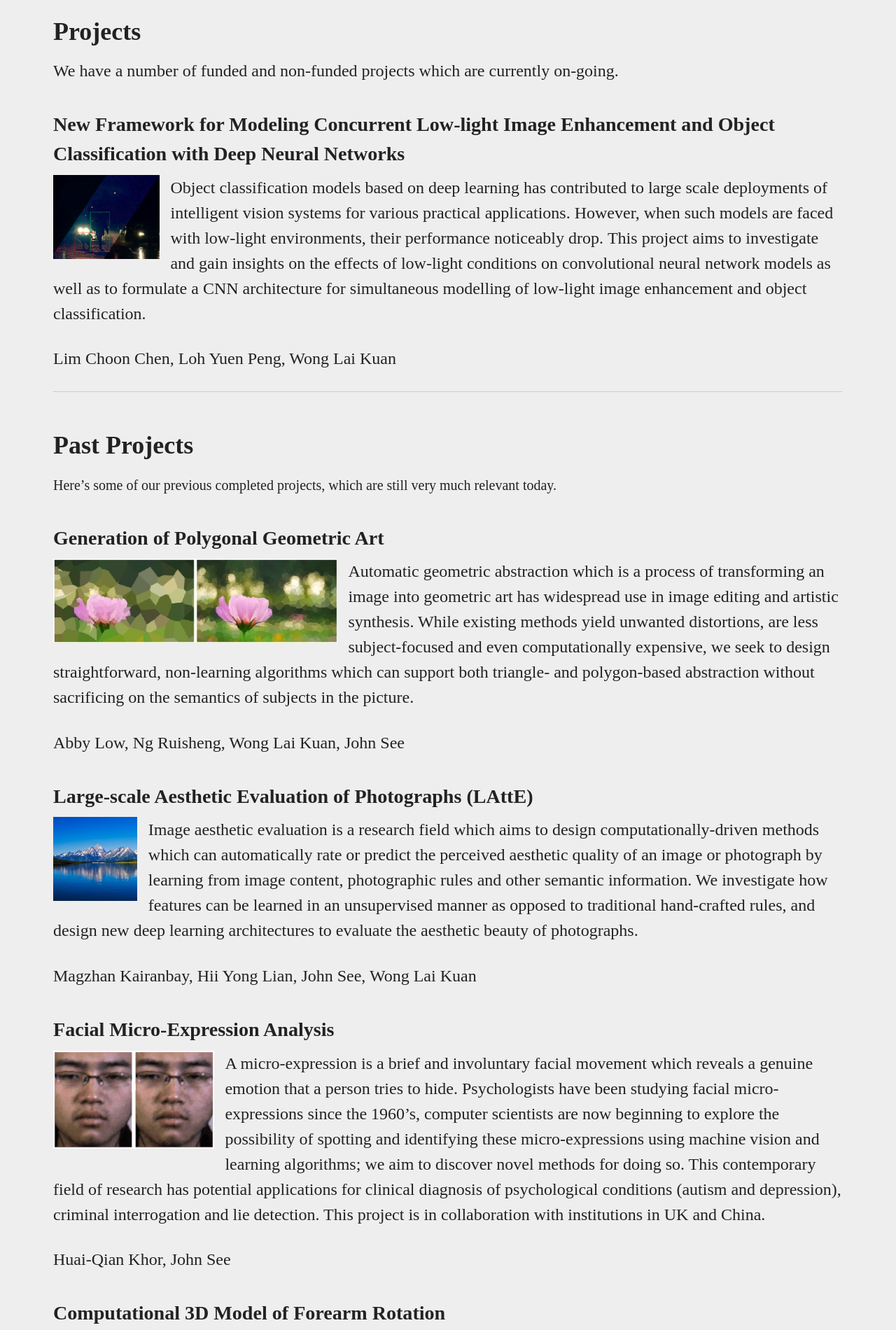
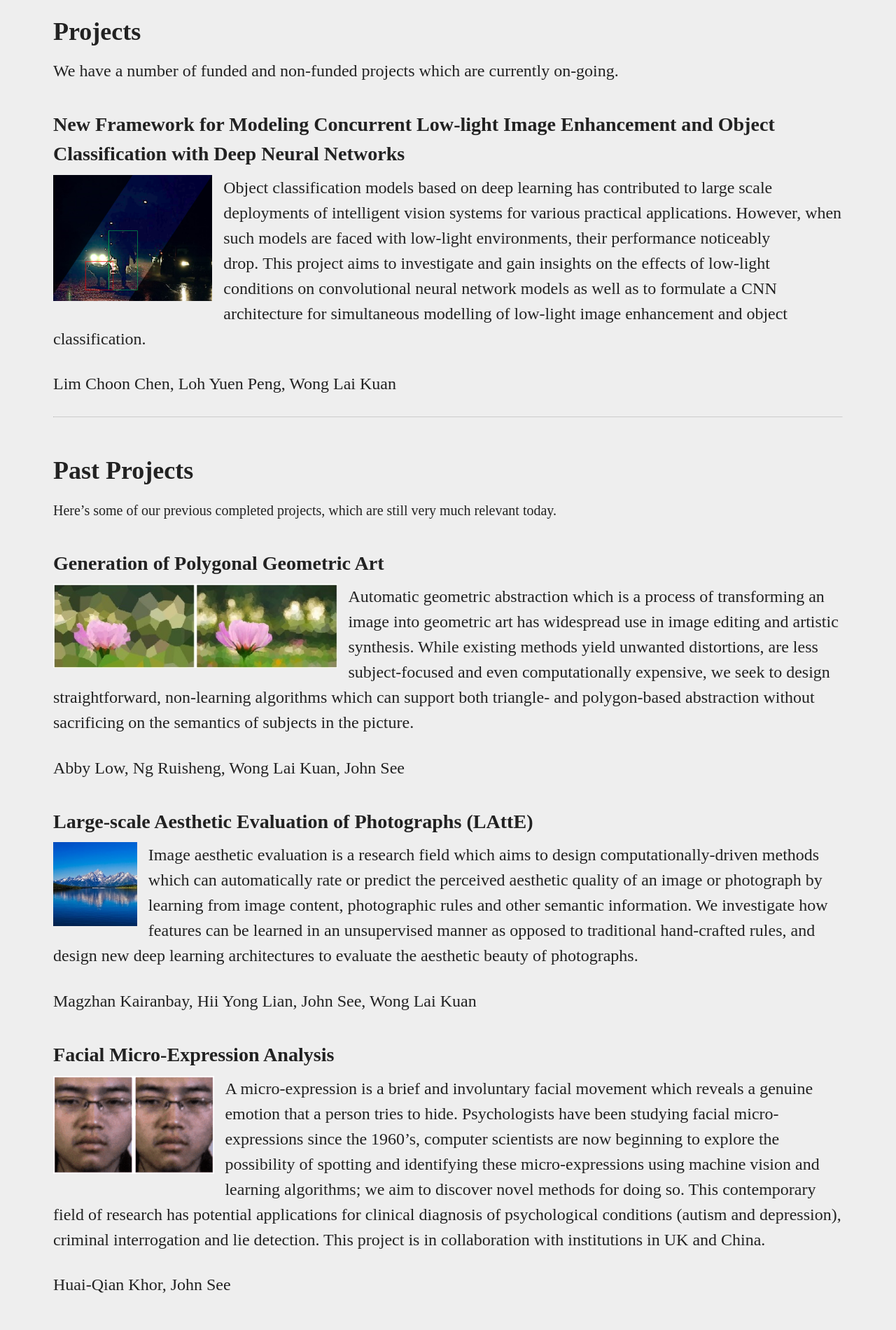
Before and after one commit to viprlab/viprlab.github.io, a Jekyll site: the page built from research.md, in a window 1280 px wide. Shown: the part 400-2300 px from the top of the page at 70% size. Built offline with Jekyll 4.4.1, drawn with Linux system fonts in a browser that asks for light colours.

Commit message:
Update research.md

```diff
--- a/research.md
+++ b/research.md
@@ -12,7 +12,7 @@
 
 ### New Framework for Modeling Concurrent Low-light Image Enhancement and Object Classification with Deep Neural Networks
 
-{% include imagethumbnailblock.html align="left" url="/images/lowlight_objdetection.png" height="120px" padding="bottom" %}
+{% include imagethumbnailblock.html align="left" url="/images/lowlight_objdetection.png" height="180px" padding="bottom" %}
 Object classification models based on deep learning has contributed to large scale deployments of intelligent vision systems for various practical applications. However, when such models are faced with low-light environments, their performance noticeably drop. This project aims to investigate and gain insights on the effects of low-light conditions on convolutional neural network models as well as to formulate a CNN architecture for simultaneous modelling of low-light image enhancement and object classification.
 
 {: #proj-description}
```
